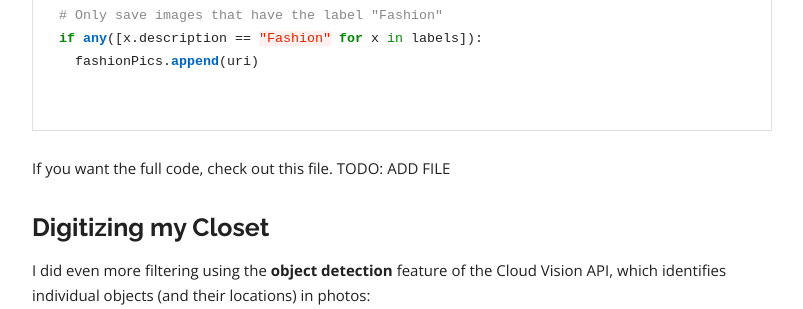
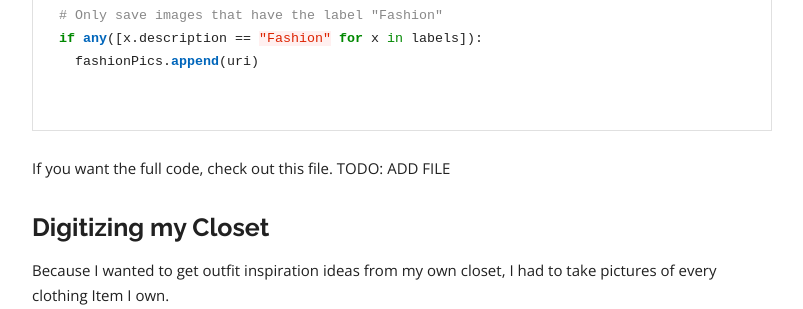
Before and after one commit to dalequark/daleonai, a Jekyll site: the page built from _posts/2020-10-06-can-ai-make-me-trendier.md, in a window 1280 px wide and 900 px high, scrolled down 7190 px, cut to the strip 0-309 px from the top of the window. Shown: the whole strip, without its empty margins (238-1041 px from the left). Built offline with Jekyll 4.4.1, drawn with Linux system fonts in a browser that asks for light colours; some web fonts are replaced; a script that is not in the unit is left out; comment, search, counter and statistics services are not loaded.

Commit message:
Update Blog “2020-10-06-can-ai-make-me-trendier”

```diff
--- a/_posts/2020-10-06-can-ai-make-me-trendier.md
+++ b/_posts/2020-10-06-can-ai-make-me-trendier.md
@@ -133,7 +133,7 @@
 
 ## Digitizing my Closet
 
-
+Because I wanted to get outfit inspiration ideas from my own closet, I had to take pictures of every clothing Item I own.
 
 
 
```
